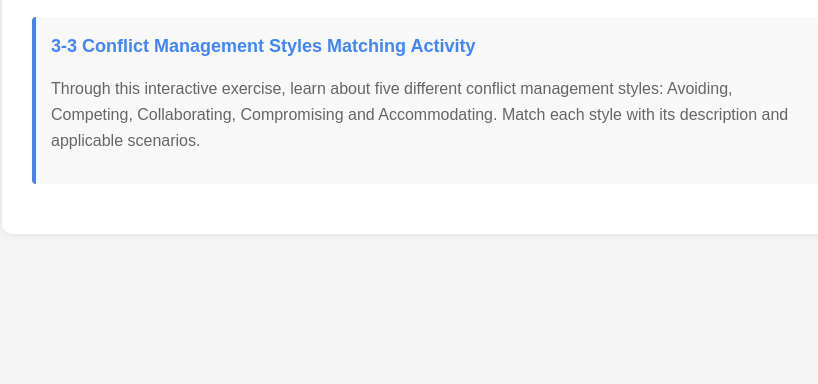
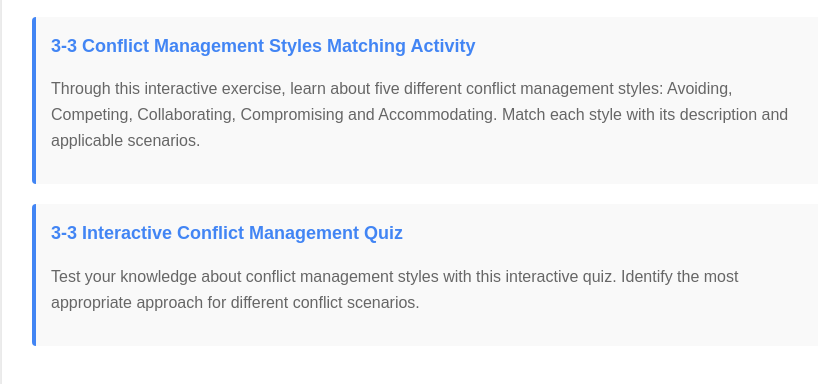
Before and after one commit to cecizhao/ceciclass, a plain HTML site: page index.html in a window 1280 px wide. Shown: the part 136-520 px from the top of the page, without its empty margins (208-1026 px from the left). Drawn offline with Linux system fonts and the light colour scheme.

Commit message:
Update index.html

```diff
--- a/index.html
+++ b/index.html
@@ -64,6 +64,13 @@
                     Through this interactive exercise, learn about five different conflict management styles: Avoiding, Competing, Collaborating, Compromising and Accommodating. Match each style with its description and applicable scenarios.
                 </p>
             </li>
+
+            <li class="activity-item">
+                <a href="interactive-conflict-quiz-revised.html" class="activity-link">3-3 Interactive Conflict Management Quiz</a>
+                <p class="activity-description">
+                    Test your knowledge about conflict management styles with this interactive quiz. Identify the most appropriate approach for different conflict scenarios.
+                </p>
+            </li>
             <!-- 您可以在这里添加更多活动链接 -->
         </ul>
     </div>
```
